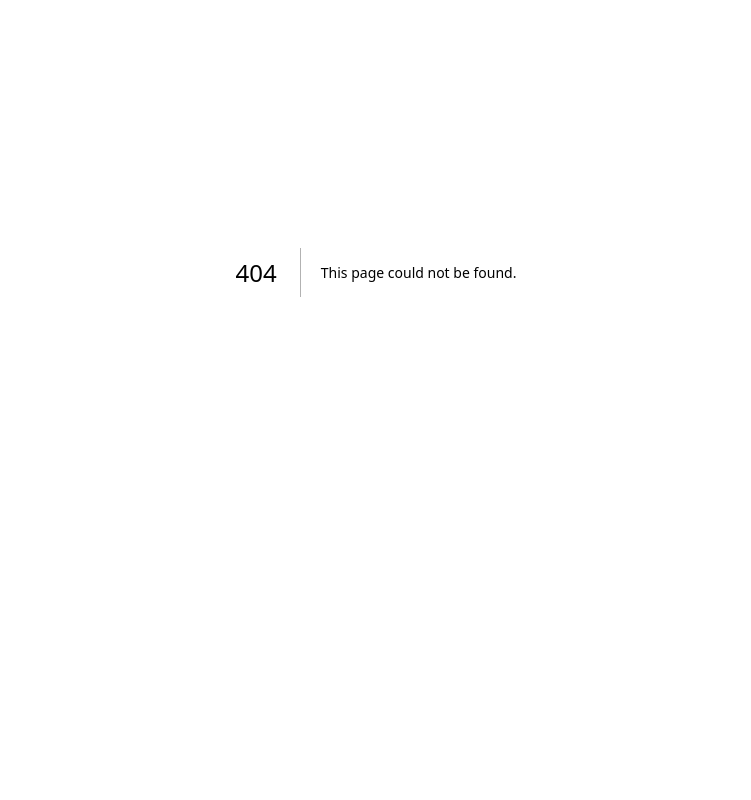
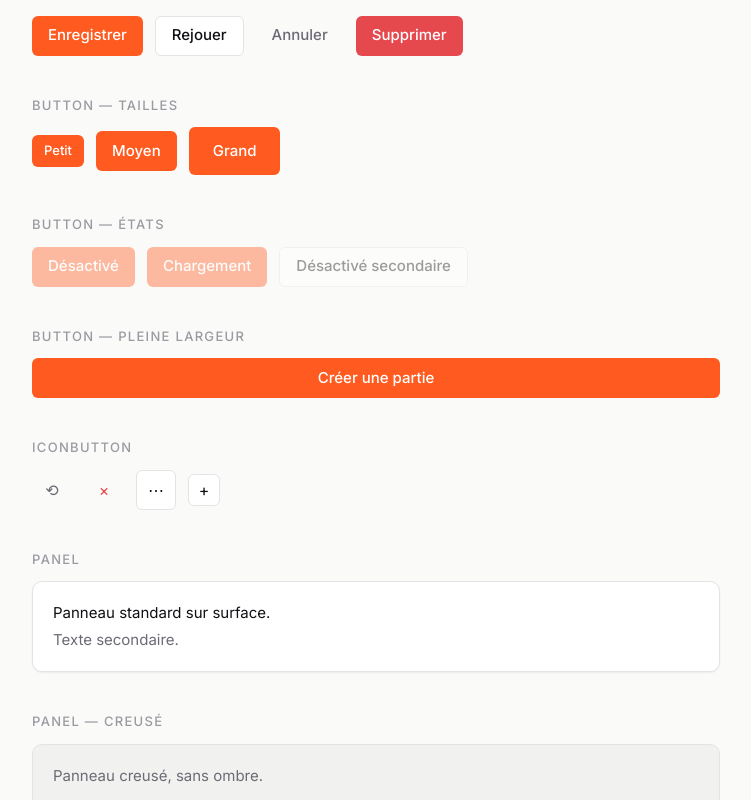
Before and after one commit to T0MMMMM/voiced.io, a Next.js app: page /dev/ui in a window 1280 px wide. Before the commit this address had no page. Shown: the part 184-984 px from the top of the page, without its empty margins (264-1015 px from the left). Before the commit the page ends 856 px from the top, so only its background shows below. Built offline with nearby package versions, Linux system fonts and the light colour scheme.

Commit message:
feat: page vitrine du kit UI

```diff
--- /dev/null
+++ b/app/dev/ui/page.tsx
@@ -0,0 +1,151 @@
+'use client'
+
+import { useState } from 'react'
+import {
+  Badge,
+  Button,
+  Dialog,
+  EmptyState,
+  IconButton,
+  Input,
+  Panel,
+  Spinner,
+  Timecode,
+} from '@/components/ui'
+
+function Section({ title, children }: { title: string; children: React.ReactNode }) {
+  return (
+    <section className="space-y-3">
+      <h2 className="text-faint text-[13px] font-medium tracking-widest uppercase">
+        {title}
+      </h2>
+      <div className="flex flex-wrap items-center gap-3">{children}</div>
+    </section>
+  )
+}
+
+export default function UiKitchenSink() {
+  const [dialogOpen, setDialogOpen] = useState(false)
+
+  return (
+    <main className="mx-auto max-w-3xl space-y-10 p-10">
+      <h1 className="text-fg text-2xl font-semibold">Kit UI</h1>
+
+      <Section title="Button — variantes">
+        <Button variant="primary">Enregistrer</Button>
+        <Button variant="secondary">Rejouer</Button>
+        <Button variant="ghost">Annuler</Button>
+        <Button variant="danger">Supprimer</Button>
+      </Section>
+
+      <Section title="Button — tailles">
+        <Button size="sm">Petit</Button>
+        <Button size="md">Moyen</Button>
+        <Button size="lg">Grand</Button>
+      </Section>
+
+      <Section title="Button — états">
+        <Button disabled>Désactivé</Button>
+        <Button loading>Chargement</Button>
+        <Button variant="secondary" disabled>
+          Désactivé secondaire
+        </Button>
+      </Section>
+
+      <Section title="Button — pleine largeur">
+        <div className="w-full">
+          <Button fullWidth>Créer une partie</Button>
+        </div>
+      </Section>
+
+      <Section title="IconButton">
+        <IconButton label="Rejouer">⟲</IconButton>
+        <IconButton label="Supprimer" variant="danger">
+          ×
+        </IconButton>
+        <IconButton label="Options" variant="secondary">
+          ⋯
+        </IconButton>
+        <IconButton label="Ajouter" size="sm" variant="secondary">
+          +
+        </IconButton>
+      </Section>
+
+      <Section title="Panel">
+        <Panel className="flex-1">
+          <p className="text-fg text-[15px]">Panneau standard sur surface.</p>
+          <p className="text-muted mt-1 text-[15px]">Texte secondaire.</p>
+        </Panel>
+      </Section>
+
+      <Section title="Panel — creusé">
+        <Panel sunken className="flex-1">
+          <p className="text-muted text-[15px]">Panneau creusé, sans ombre.</p>
+        </Panel>
+      </Section>
+
+      <Section title="Input">
+        <div className="w-full space-y-4">
+          <Input label="Pseudo" placeholder="Ton pseudo" />
+          <Input label="Code du salon" mono placeholder="BCDF" maxLength={4} />
+          <Input label="Avec aide" hint="4 lettres, sans accent" placeholder="BCDF" />
+          <Input label="En erreur" error="Ce salon n'existe pas" defaultValue="ZZZZ" />
+          <Input label="Désactivé" disabled defaultValue="Indisponible" />
+        </div>
+      </Section>
+
+      <Section title="Badge">
+        <Badge>Neutre</Badge>
+        <Badge tone="accent">Ton tour</Badge>
+        <Badge tone="rec">Enregistrement</Badge>
+        <Badge tone="ok">Validé</Badge>
+        <Badge tone="warn">Micro faible</Badge>
+        <Badge tone="player-1">Tom</Badge>
+        <Badge tone="player-2">Léa</Badge>
+      </Section>
+
+      <Section title="Spinner">
+        <Spinner size="sm" />
+        <Spinner />
+      </Section>
+
+      <Section title="Timecode">
+        <Timecode seconds={83.45} />
+        <Timecode seconds={4.2} />
+        <Timecode seconds={83.45} mode="duration" />
+        <Timecode seconds={8.4} mode="duration" />
+      </Section>
+
+      <Section title="EmptyState">
+        <EmptyState
+          className="flex-1"
+          title="Aucune scène pour l'instant"
+          description="Place un marqueur sur la timeline pour découper ton clip en scènes."
+          action={<Button size="sm">Couper ici</Button>}
+        />
+      </Section>
+
+      <Section title="Dialog">
+        <Button variant="secondary" onClick={() => setDialogOpen(true)}>
+          Ouvrir la modale
+        </Button>
+        <Dialog
+          open={dialogOpen}
+          onClose={() => setDialogOpen(false)}
+          title="Supprimer cette scène ?"
+          description="Les prises enregistrées pour cette scène seront perdues."
+          footer={
+            <>
+              <Button variant="ghost" onClick={() => setDialogOpen(false)}>
+                Annuler
+              </Button>
+              <Button variant="danger" onClick={() => setDialogOpen(false)}>
+                Supprimer
+              </Button>
+            </>
+          }
+        />
+      </Section>
+    </main>
+  )
+}
```
